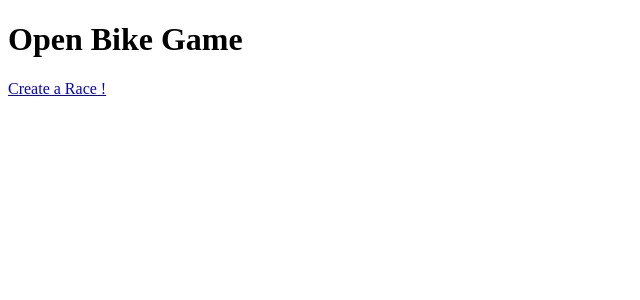
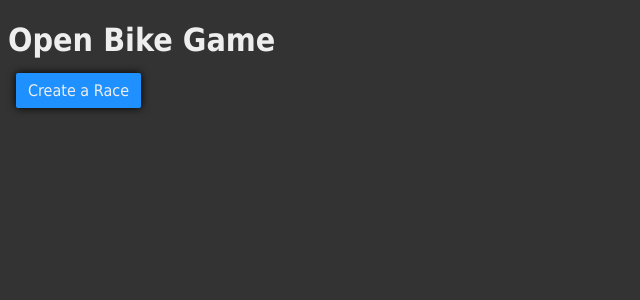
Before and after one commit to ThomsGuillemot/OpenBikeGame, an Angular app in the folder open-bike-game/: page /main-menu in a window 1280 px wide. Shown: the top 300 px of the page, without its empty margins (0-640 px from the left). Built offline with nearby package versions, Linux system fonts and the light colour scheme.

Commit message:
- Add a base style

```diff
--- a/open-bike-game/src/app/edit-race/edit-race.component.html
+++ b/open-bike-game/src/app/edit-race/edit-race.component.html
@@ -28,6 +28,6 @@
   />
 </div>
 <nav>
-  <a routerLink="/main-menu"><span class="navigation-button">Cancel</span></a>
-  <a routerLink="/race-view"><span class="navigation-button">Validate</span></a>
+  <a routerLink="/main-menu"><span class="navigation-button">Main Menu</span></a>
+  <a routerLink="/race-view"><span class="navigation-button">Race</span></a>
 </nav>
--- a/open-bike-game/src/app/main-menu/main-menu.component.html
+++ b/open-bike-game/src/app/main-menu/main-menu.component.html
@@ -1,2 +1,4 @@
 <h1>Open Bike Game</h1>
-<a routerLink="/edit-race"><span class="main-menu-button">Create a Race !</span></a>
+<a routerLink="/edit-race">
+  <span class="main-menu-button">Create a Race</span>
+</a>
--- a/open-bike-game/src/styles.scss
+++ b/open-bike-game/src/styles.scss
@@ -1,4 +1,46 @@
-button{
-  padding: 2px 8px;
-  margin: 4px 8px;
+$font-stack: Tahoma, sans-serif;
+// Colors
+$primary-color: #eee;
+$secondary-color: #eee;
+
+$primary-bg-color: #333;
+$secondary-bg-color: dodgerblue;
+
+body {
+  font: 100% $font-stack;
+  color: $primary-color;
+  background-color: #333;
 }
+
+a {
+  text-decoration: none;
+}
+
+%menu-buttons{
+  border: none;
+  border-radius: 2px;
+  box-shadow: 0 0 8px black;
+  padding: 8px 12px;
+  margin: 8px;
+  text-decoration: none;
+}
+
+%menu-buttons:hover{
+  box-shadow: none;
+}
+
+%menu-buttons:active{
+  box-shadow: 0 0 8px black inset;
+}
+
+.main-menu-button {
+  @extend %menu-buttons;
+  background-color: $secondary-bg-color;
+  color: $secondary-color;
+}
+
+.navigation-button {
+  @extend %menu-buttons;
+  background-color: $secondary-bg-color;
+  color: $secondary-color;
+}
```
